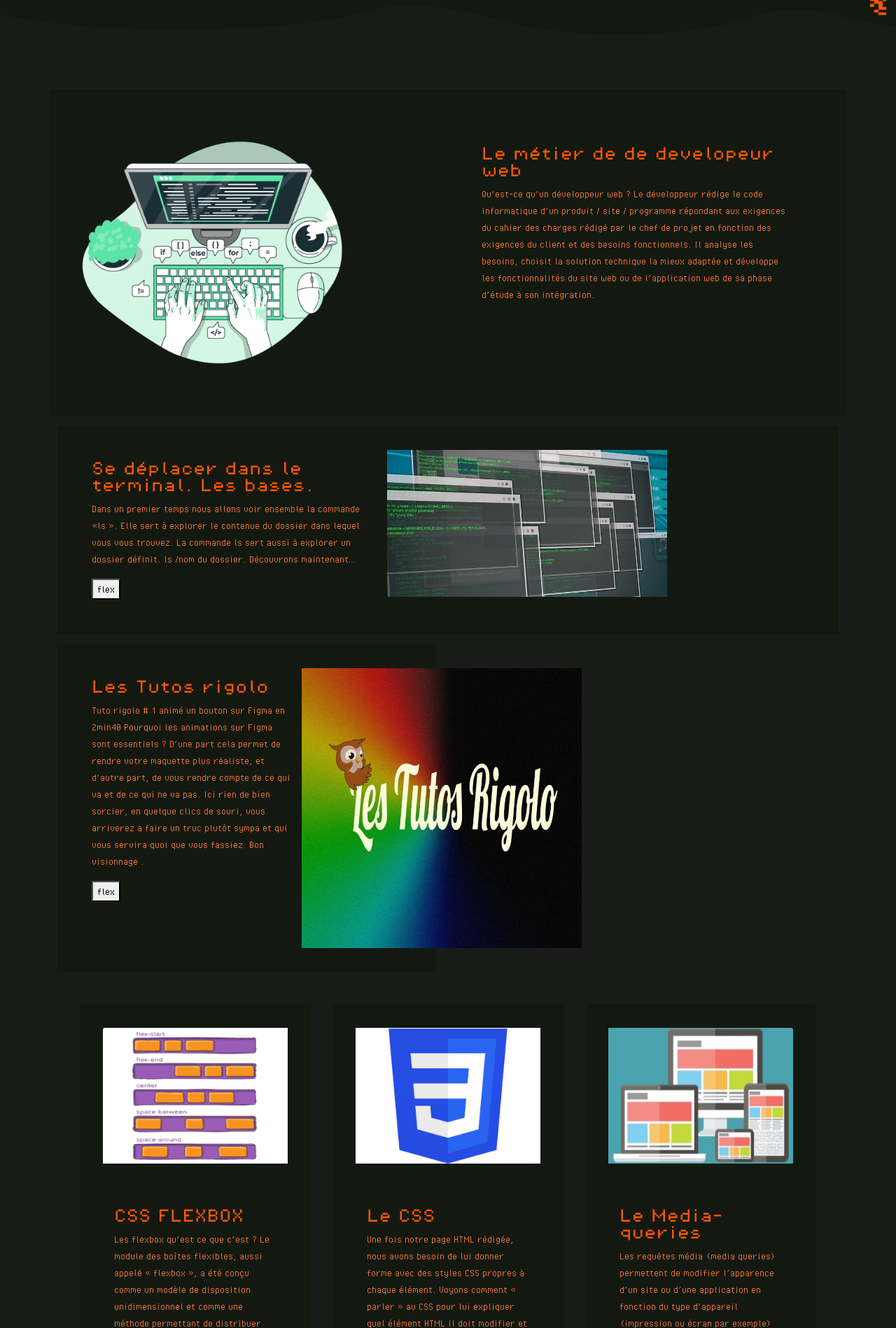
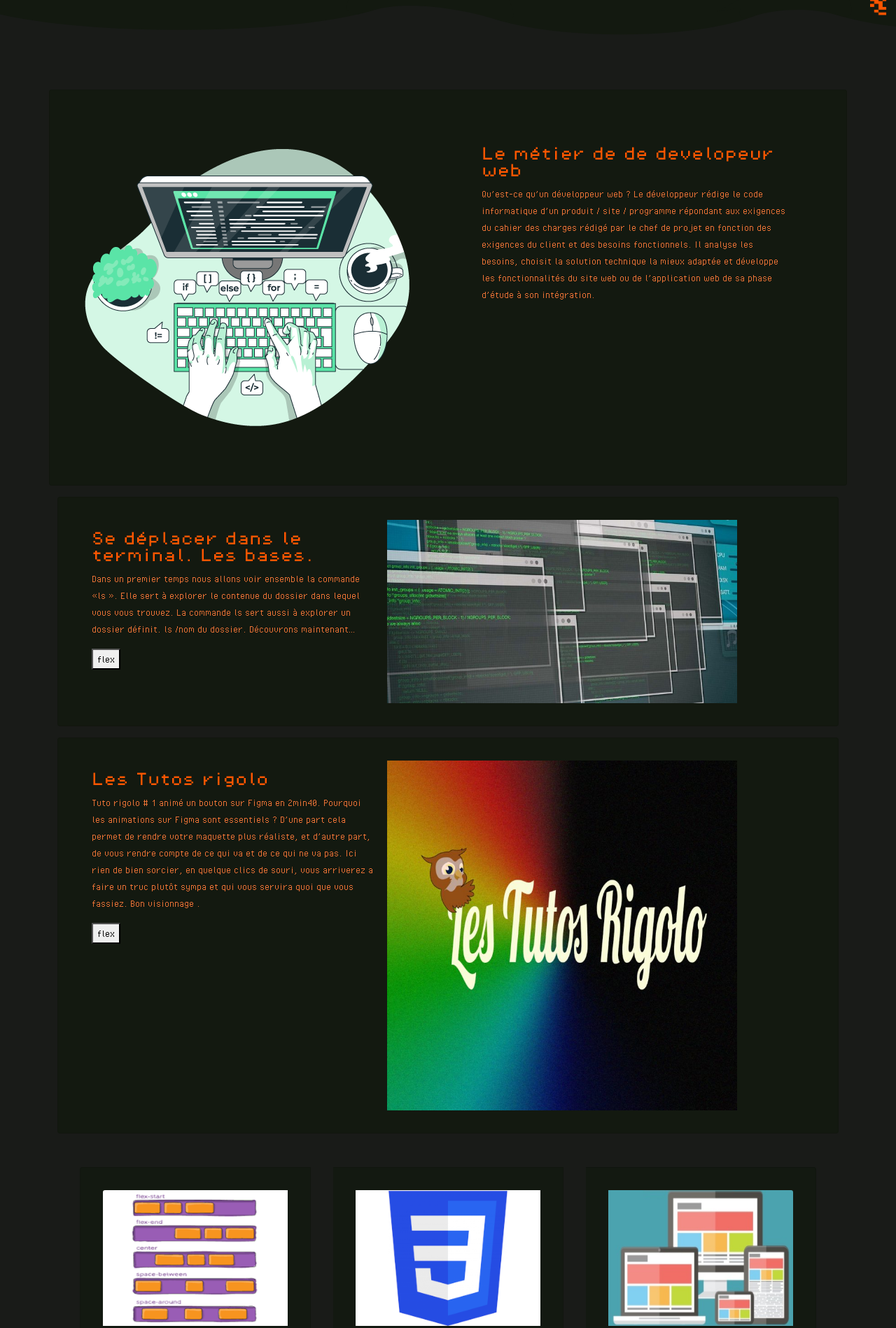
Before and after one commit to Adrien-Ray/visualtgr, a PHP site: page / in a window 1280 px wide. Shown: the part 90-1988 px from the top of the page at 70% size. Run offline with PHP 8.4, Linux system fonts and the light colour scheme.

Commit message:
ad pour etienne

```diff
--- a/assets/styles/main.css
+++ b/assets/styles/main.css
@@ -48,5 +48,5 @@
   margin-left: 2rem;
 }
 .horizontal-card-img {
-  max-width: 400px;
+  max-width: 500px;
 }
--- a/pages/index.php
+++ b/pages/index.php
@@ -1,8 +1,8 @@
 <?php include "../includes/header.php"; ?>
 
 <div class="container">
+    <!--  Première section -->
     <div class="row">
-        <!--  Première section -->
         <div class="card mb-3 card-body-child" style="max-width: 1296px;">
             <div class="row g-0">
                 <div class="col-md-6">
@@ -53,37 +53,30 @@
     <!-- troième section -->
     <div class="container-fluid">
         <div class="row">
-            <div class="card mb-3 card-body-child " style="max-width: 540px;">
+            <div class="card mb-3 card-body-child" style="max-width: 1296px;">
                 <div class="row g-0 ">
-                    <div class="col-md-8 ">
+                    <div class="col-md-5 ">
                         <div class="card-body ">
 
 
-                            <h5 class="card-title card_title--modificateur">Les Tutos rigolo
-                                </h2>
+                            <h5 class="card-title card_title--modificateur">Les Tutos rigolo</h5>
 
-                                <p class="card-text card_text--modificateur ">Tuto rigolo # 1 animé un bouton sur Figma en 2min40
+                                <p class="card-text card_text--modificateur ">Tuto rigolo # 1 animé un bouton sur Figma en 2min40. Pourquoi les animations sur Figma sont essentiels ? D’une part cela permet de rendre votre maquette plus réaliste, et d’autre part, de vous rendre compte de ce qui va et de ce qui ne va pas. Ici rien de bien sorcier, en quelque clics de souri, vous arriverez a faire un truc plutôt sympa et qui vous servira quoi que vous fassiez. Bon visionnage .</p>
 
-                                    Pourquoi les animations sur Figma sont essentiels ? D’une part cela permet de rendre votre maquette plus réaliste, et d’autre part, de vous rendre compte de ce qui va et de ce qui ne va pas.
-
-                                    Ici rien de bien sorcier, en quelque clics de souri, vous arriverez a faire un truc plutôt sympa et qui vous servira quoi que vous fassiez.
-
-                                    Bon visionnage .</p>
-
-                                <button class="btn-btn-primary section_button-1" type="submit">flex
-
-                                </button>
+                                <button class="btn-btn-primary section_button-1" type="submit">flex</button>
                         </div>
                     </div>
-                    <div class="col-md-4">
+                    <div class="col-md-7 ">
 
-                        <img src="../assets/images/image-3.jpg " class="horizontal-card-img" alt=" image-3.jpg">
+                        <img src="../assets/images/image-3.jpg" class="horizontal-card-img" alt="img-2.jpg">
 
                     </div>
                 </div>
             </div>
         </div>
     </div>
+
+
 
 
 
@@ -119,23 +112,6 @@
         </div>
     </div>
 
-    <!--
-
-    <div class="container-fluid">
-        <div class="row">
-            <div class="col-md-12 col-sm-4 cardVertical">
-
-            </div>
-            <div class="col-md-12 col-sm-4 cardVertical">
-
-            </div>
-            <div class="col-md-12 col-sm-4 cardVertical">
-
-            </div>
-        </div>
-    </div> -->
-
-
 
 
 
@@ -154,16 +130,17 @@
 
 
     <!-- Septième section -->
-    <div class="container-fluid">
-        <div class="card mb-3 card-body-child" style="max-width: 540px;">
+    <div class="row">
+        <div class="card mb-3 card-body-child" style="max-width: 1296px;">
             <div class="row g-0">
                 <div class="col-md-6">
-                    <img src="../assets/images/matrix.png" class="horizontal-card-img" alt=" matrix.png">
+                    <img src="../assets/images/matrix.png" class="horizontal-card-img" alt="image-8.png">
                 </div>
-                <div class="col-md-6">
+                <div class="col-md-6 card-body-child">
                     <div class="card-body">
                         <h5 class="card-title card_title--modificateur">la Cryptographie ou l’art du secret.</h5>
-                        <p class="card-text card_text--modificateur">La cryptographie regroupe les disciplines ayant pour but de rechercher des moyens d’assurer la protection de données. cela inclu: la confidentialitée: empêcher la lecture d’un message par une personne non-autorisée. l’authenticitée: permettre de « signer » un message pour assurer qu’il est…
+                        <p class="card-text card_text--modificateur">La cryptographie regroupe les disciplines ayant pour but de rechercher des moyens d’assurer la protection de données. cela inclu: la confidentialitée: empêcher la lecture d’un message par une personne non-autorisée. l’authenticitée: permettre de « signer » un message pour assurer qu’il est…</p>
+
 
                     </div>
                 </div>
@@ -171,19 +148,6 @@
         </div>
     </div>
 
+</div>
 
-
-
-
-
-
-    <!-- <div class="card mb-3 guideline" style="max-width: 1000px;">
-    <div class="row g-0 guideline">
-        <div class="col-md-6 guideline">
-            <div class="card-body guideline">
-                <p class="subtitle guideline">INGENIEUR DIETER WEISS </p>
-
-                <h2 class="card-title guideline">
-                    Ingenieurbûro fûr Bau- und Vermessungswesen</h2> -->
-</div>
-<?php include "../includes/footer.php"; ?>
+    <?php include "../includes/footer.php"; ?>
```
